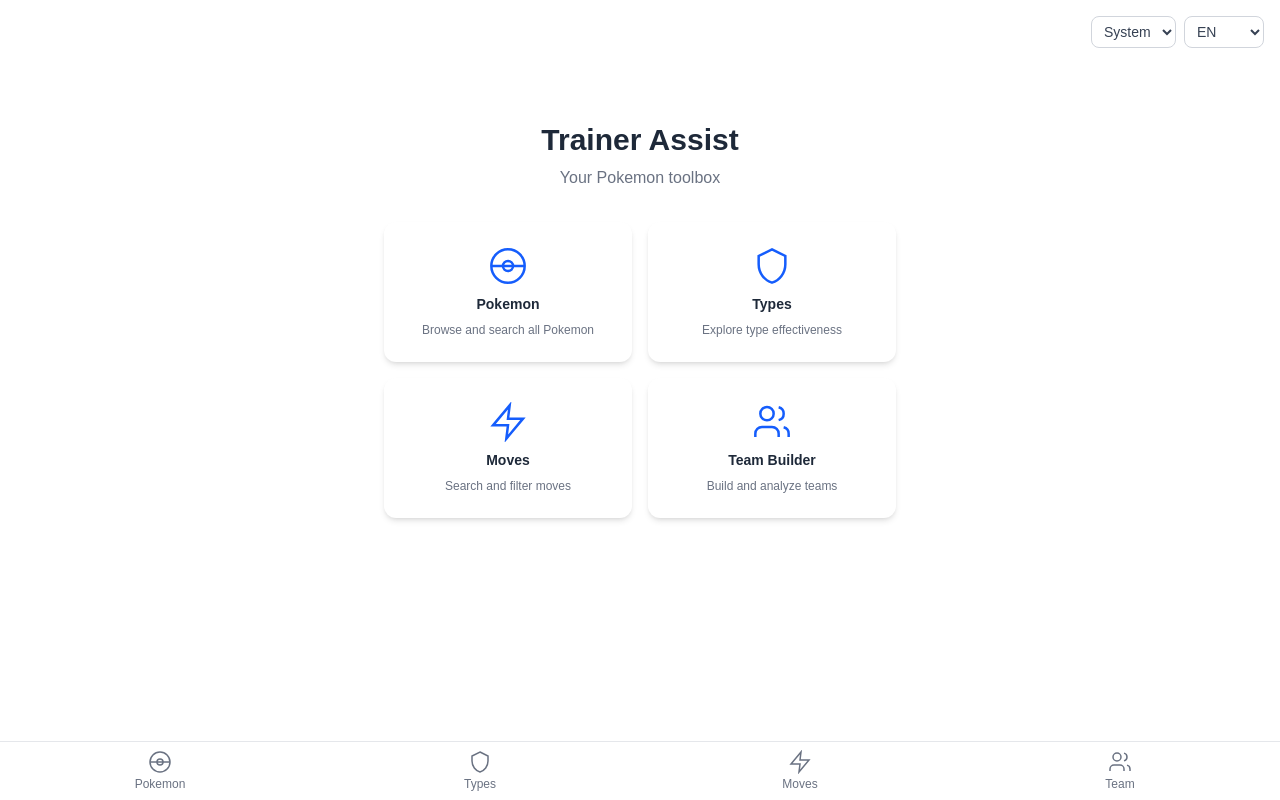
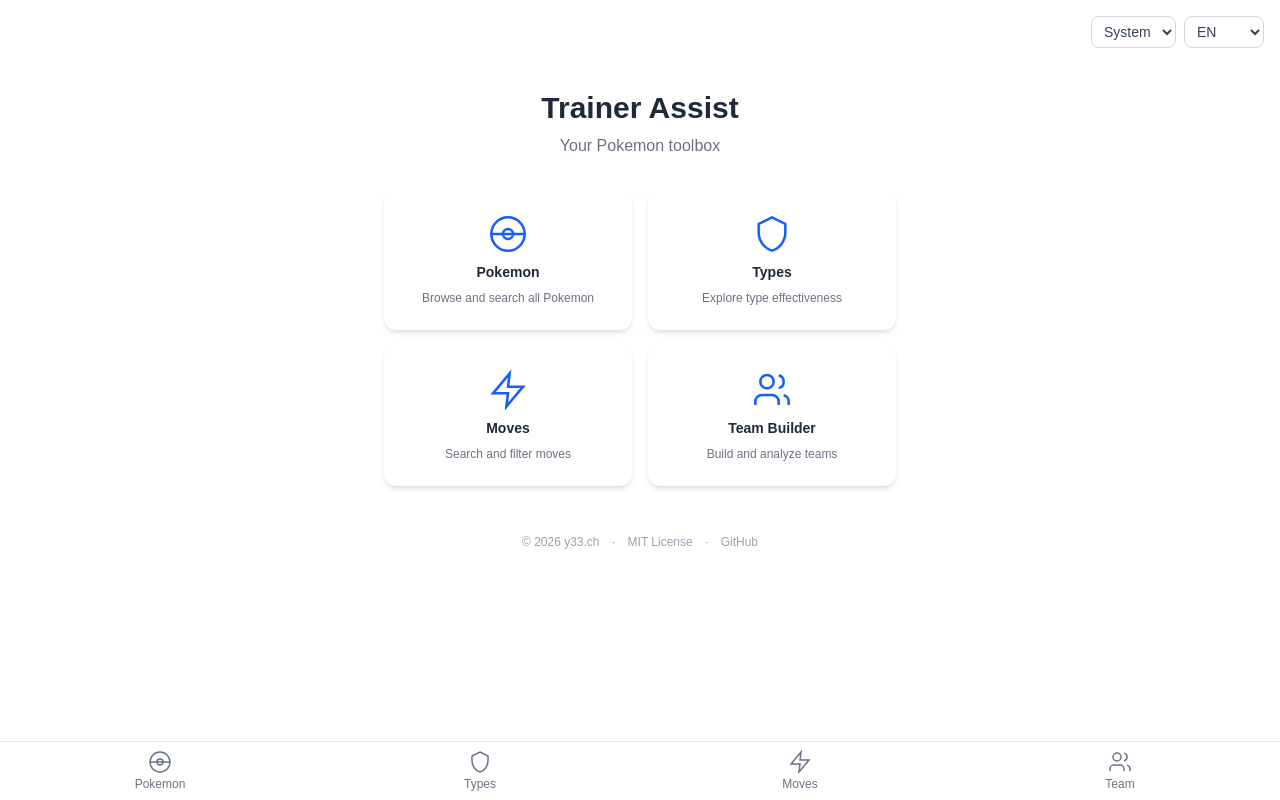
Before and after one commit to CourTeous33/Trainer-Assist, a Next.js app in the folder frontend/: page / in a window 1280 px wide. Built offline with nearby package versions, Linux system fonts and the light colour scheme.

Commit message:
Add footer with copyright, license, and GitHub link to home page
Co-Authored-By: Claude Opus 4.6 (1M context) <noreply@anthropic.com>

```diff
--- a/frontend/src/app/page.tsx
+++ b/frontend/src/app/page.tsx
@@ -75,6 +75,22 @@ export default function HomePage() {
           </Link>
         ))}
       </div>
+      <footer className="mt-12 flex flex-col items-center gap-1 text-xs text-gray-400 dark:text-gray-500">
+        <div className="flex items-center gap-3">
+          <span>&copy; {new Date().getFullYear()} y33.ch</span>
+          <span>&middot;</span>
+          <span>MIT License</span>
+          <span>&middot;</span>
+          <a
+            href="https://github.com/chongbinyao/trainer-assist"
+            target="_blank"
+            rel="noopener noreferrer"
+            className="hover:text-gray-600 dark:hover:text-gray-300 transition-colors"
+          >
+            GitHub
+          </a>
+        </div>
+      </footer>
     </div>
   );
 }
```
